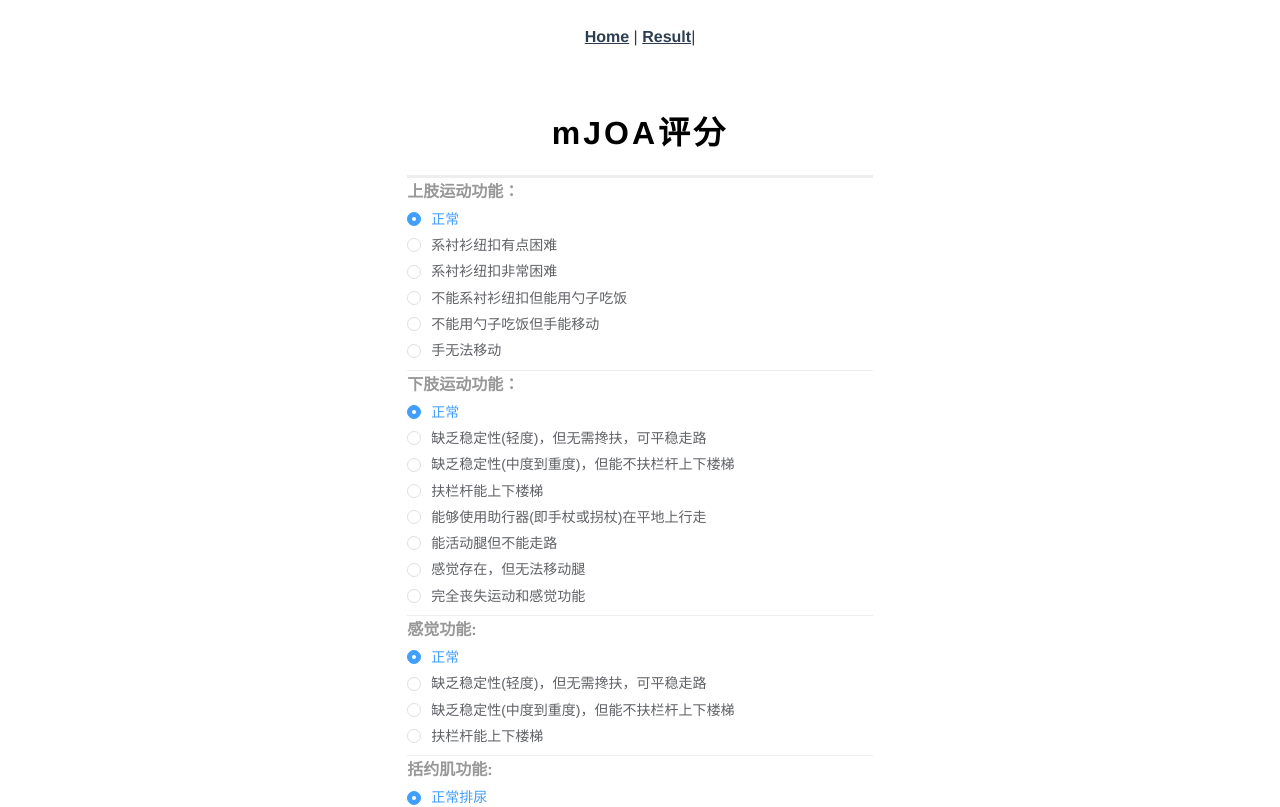
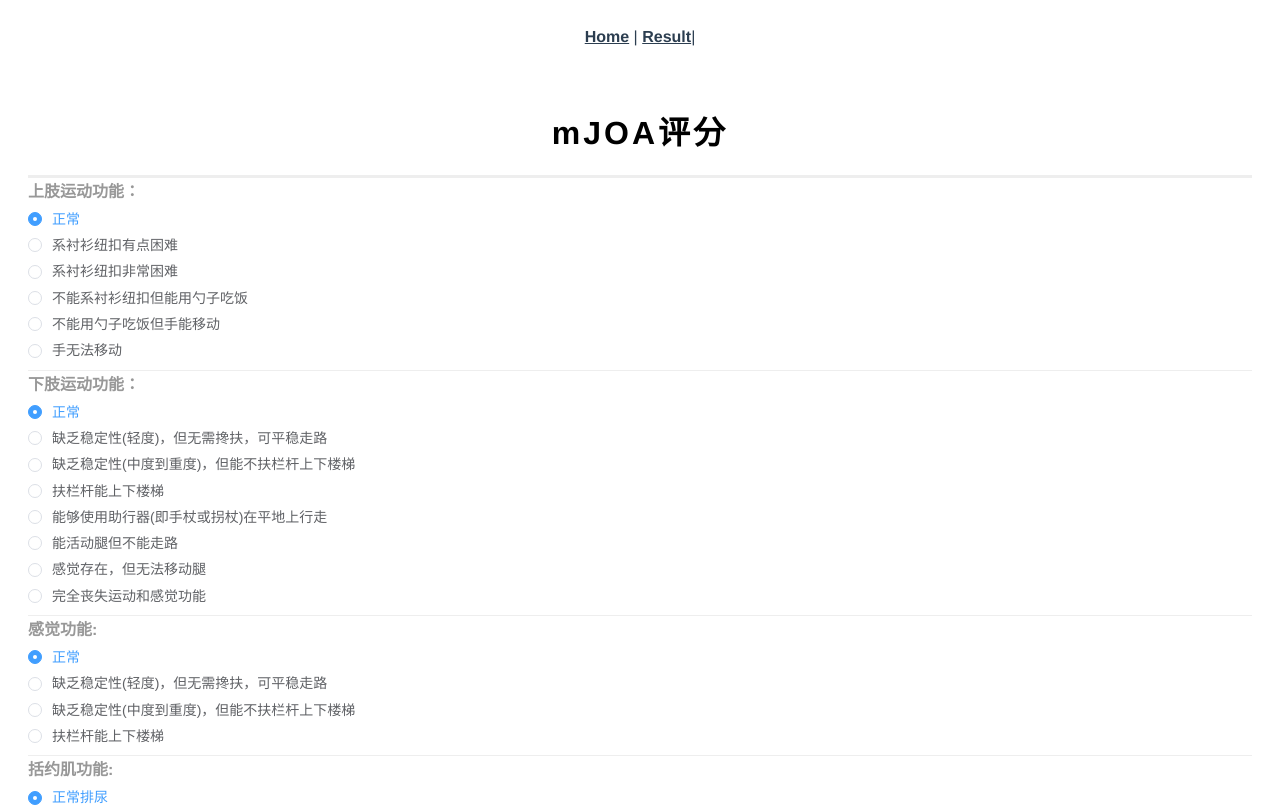
Before and after one commit to XuNing2/mini_program, a Vue app: page /mJOA in a window 1280 px wide. Shown: the top 807 px of the page. Built offline with nearby package versions, Linux system fonts and the light colour scheme.

Commit message:
【样式更改】mJOA.vue

```diff
--- a/src/views/Qs_mJOA.vue
+++ b/src/views/Qs_mJOA.vue
@@ -139,18 +139,13 @@ export default {
 </script>
 
 <style scoped>
-/* .container{
-  display: flex;
-  flex-direction: column;
-  align-items: center;
-} */
 .el-main {
     /* color: #333; */
-    text-align: left;
+    text-align: center;
     display: flex;
     flex-direction: column;
-    margin-left: 30%;
-    margin-right: 30%;
+    /* margin-left: 10%;
+    margin-right: 10%; */
 }
 .title {
     /* font-size: 55rpx;
@@ -162,6 +157,8 @@ export default {
     text-align: center;
 }
 .question {
+    text-align: left;
+
     color: #989898;
     font-weight: bold;
 }
@@ -176,6 +173,8 @@ export default {
     background-color: #eeeeee;
 }
 .el-radio {
+    text-align: left;
+
     display: block;
     margin: 10px 0;
 }
```
